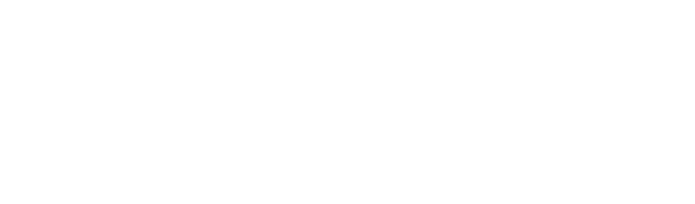
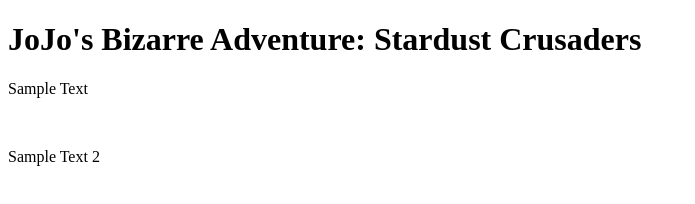
Before and after one commit to Mushroom-Blue/fansiteJojo, a plain HTML site: page index.html in a window 1280 px wide. Shown: the whole page, without its empty margins (0-695 px from the left). Drawn offline with Linux system fonts and the light colour scheme.

Commit message:
structured html file completely and added imgs to img folder

```diff
--- a/index.html
+++ b/index.html
@@ -8,6 +8,24 @@
   <link rel="stylesheet" href="./styles.css"/>
 </head>
 <body>
-
+  <div class="pageContainer">
+    <div class="headerContainer">
+      <h1 class="headerText">JoJo's Bizarre Adventure: Stardust Crusaders</h1>
+    </div>
+    <div class="contentContainer">
+      <div class="textOneContainer">
+        <p class="textOneText">Sample Text</p>
+      </div>
+      <div class="imageOneContainer">
+        <img class="imageOneImage" src="" alt="">
+      </div>
+      <div class="textTwoContainer">
+        <p class="textTwoText">Sample Text 2</p>
+      </div>
+      <div class="imageTwoContainer">
+        <img class="imageTwoImage" src="" alt="">
+      </div>
+    </div>
+  </div>
 </body>
 </html>
```
Also changed, not shown: img/jojobackground.png (added), img/jojodioheader.jpg (added), img/jojogroup.jpg (added), img/jojogroup2.jpg (added), img/standsgroup.jpg (added), 1 other file.
